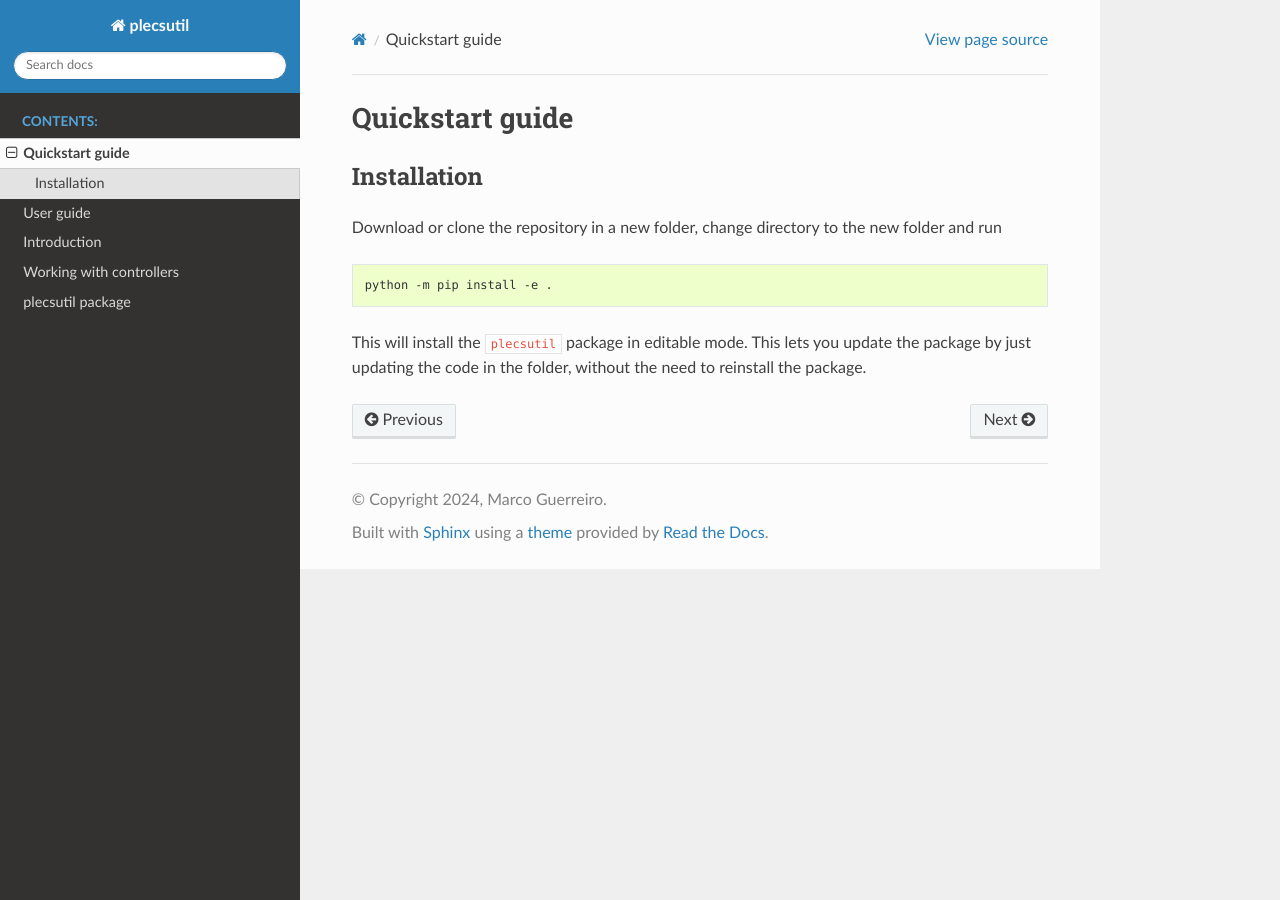
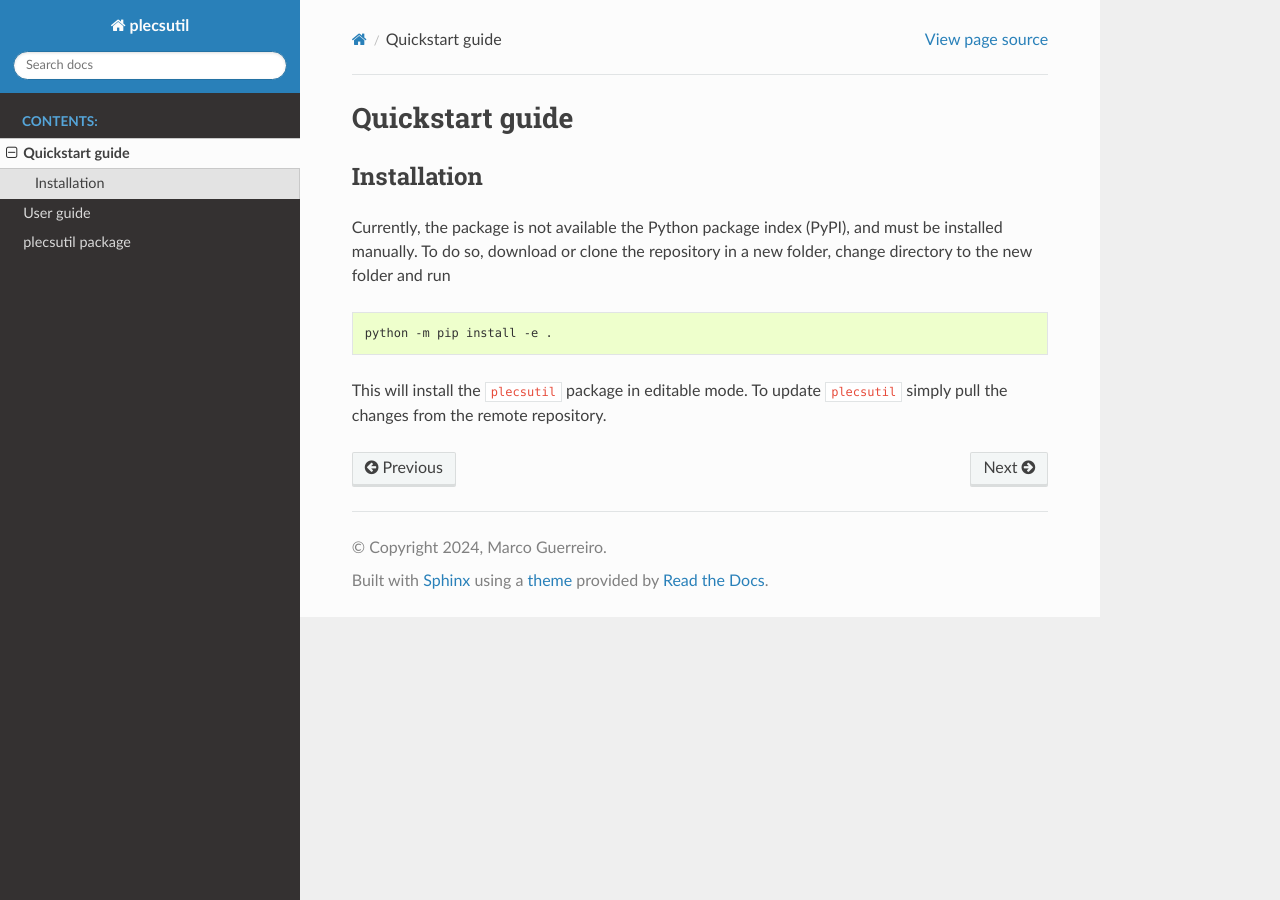
Before and after one commit to mtguerreiro/plecsutil, a Sphinx documentation site: the page built from docs/quickstart_guide.rst, in a window 1280 px wide. Built offline with Sphinx 7.4.7 and the Read the Docs theme 3.1.0, drawn with Linux system fonts in a browser that asks for light colours.

Commit message:
Fixing structure of docs

```diff
--- a/docs/quickstart_guide.rst
+++ b/docs/quickstart_guide.rst
@@ -9,10 +9,10 @@
 Installation
 ------------
 
-Download or clone the repository in a new folder, change directory to the new folder and run
+Currently, the package is not available the Python package index (PyPI), and must be installed manually. To do so, download or clone the repository in a new folder, change directory to the new folder and run
 
 .. code-block:: console
 
    python -m pip install -e .
 
-This will install the ``plecsutil`` package in editable mode. This lets you update the package by just updating the code in the folder, without the need to reinstall the package.
+This will install the ``plecsutil`` package in editable mode. To update ``plecsutil`` simply pull the changes from the remote repository.
--- a/plecsutil/__init__.py
+++ b/plecsutil/__init__.py
@@ -1,6 +1,6 @@
 """
 Introduction
-============
+------------
 
 Helping automating PLECS simulations with Python.
 
```
Also changed, not shown: docs/user_guide.rst (+9 -10 lines).
